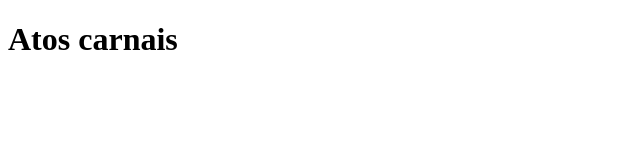
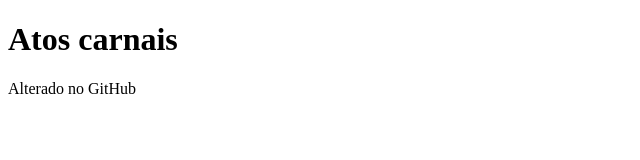
Before and after one commit to SPCMP1/Colabora--o, a plain HTML site: page index.html in a window 1280 px wide. Shown: the whole page, without its empty margins (0-640 px from the left). Drawn offline with Linux system fonts and the light colour scheme.

Commit message:
Update index.html

```diff
--- a/index.html
+++ b/index.html
@@ -7,5 +7,6 @@
 </head>
 <body>
     <h1>Atos carnais</h1>
+    <p>Alterado no GitHub<p/>
 </body>
 </html>
```
